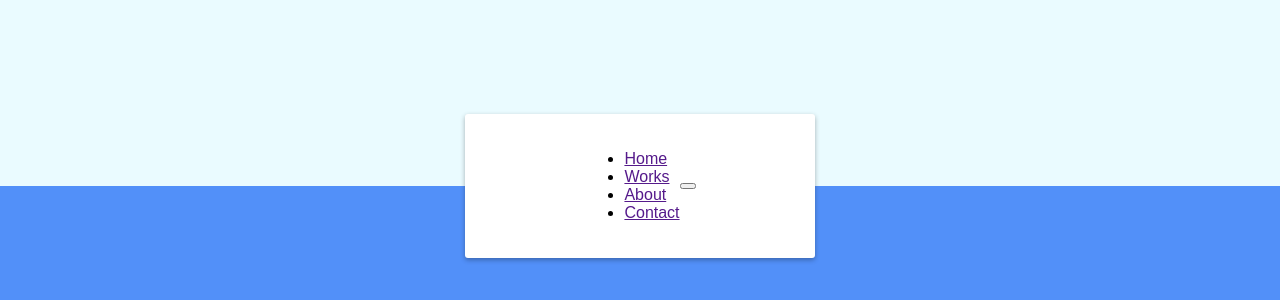
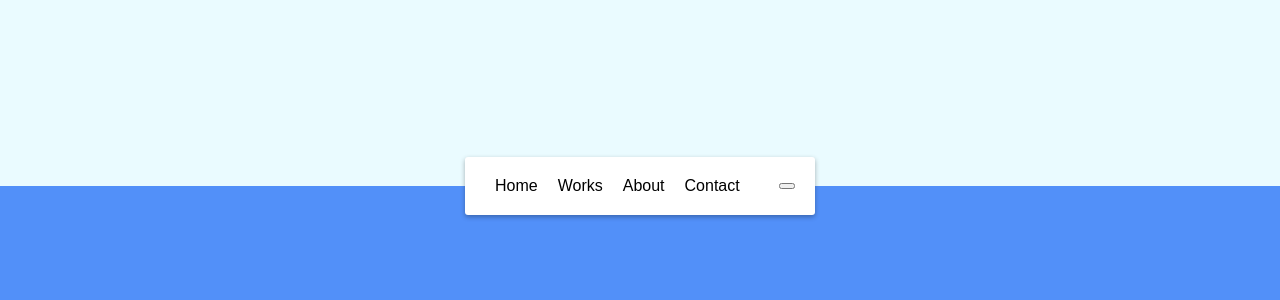
Before and after one commit to CaitlinSwickard/Animated-Navigation, a plain HTML site: page index.html in a window 1280 px wide. Shown: the part 214-514 px from the top of the page. Drawn offline with Linux system fonts and the light colour scheme; a web font is replaced by a local one.

Commit message:
completed active and non active state for css on nav

```diff
--- a/style.css
+++ b/style.css
@@ -22,7 +22,8 @@ body {
   margin: 0;
 }
 
-/* basic layout for nav in non active state */
+
+/* basic layout for nav in active and non active state*/
 nav {
   background-color: #fff;
   padding: 20px;
@@ -39,7 +40,9 @@ nav.active {
   width: 350px;
 }
 
-nav.ul {
+
+/* set up of nav ul in active and non active state */
+nav ul {
   display: flex;
   list-style-type: none;
   padding: 0;
@@ -47,3 +50,30 @@ nav.ul {
   width: 0;
   transition: width 0.6s linear;
 }
+
+nav.active ul {
+  width: 100%;
+
+}
+
+
+/* setting up rotation of the letters */
+nav ul li {
+  transform: rotateY(0deg);
+  opacity: 0;
+  transition: transform 0.6s linear, opacity 0.6s linear;
+}
+
+nav.active ul li {
+  opacity: 1;
+  transform: rotateY(360deg);
+}
+
+
+/* links*/
+nav ul a {
+  position: relative;
+  color: #000;
+  text-decoration: none;
+  margin: 0 10px;
+}
```
